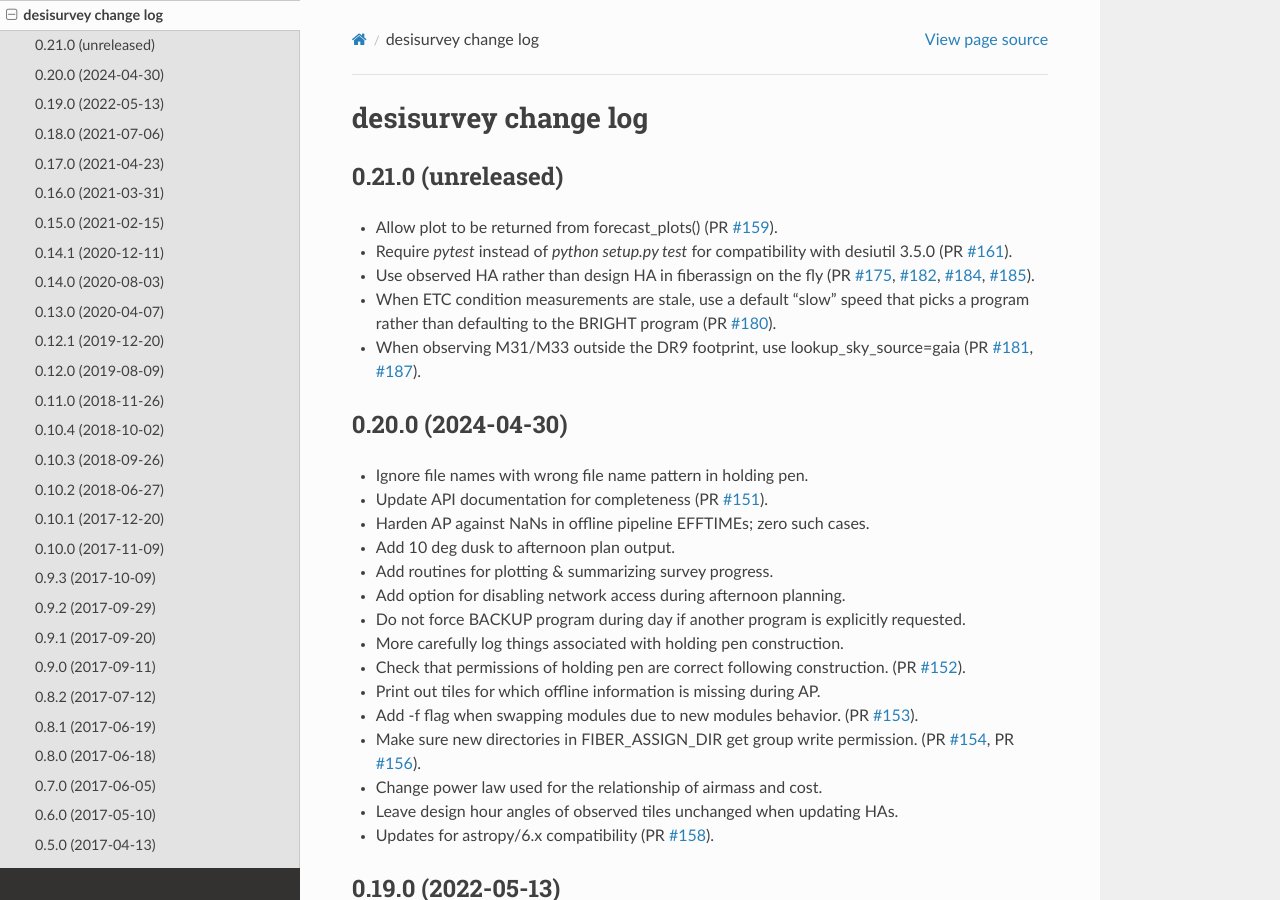
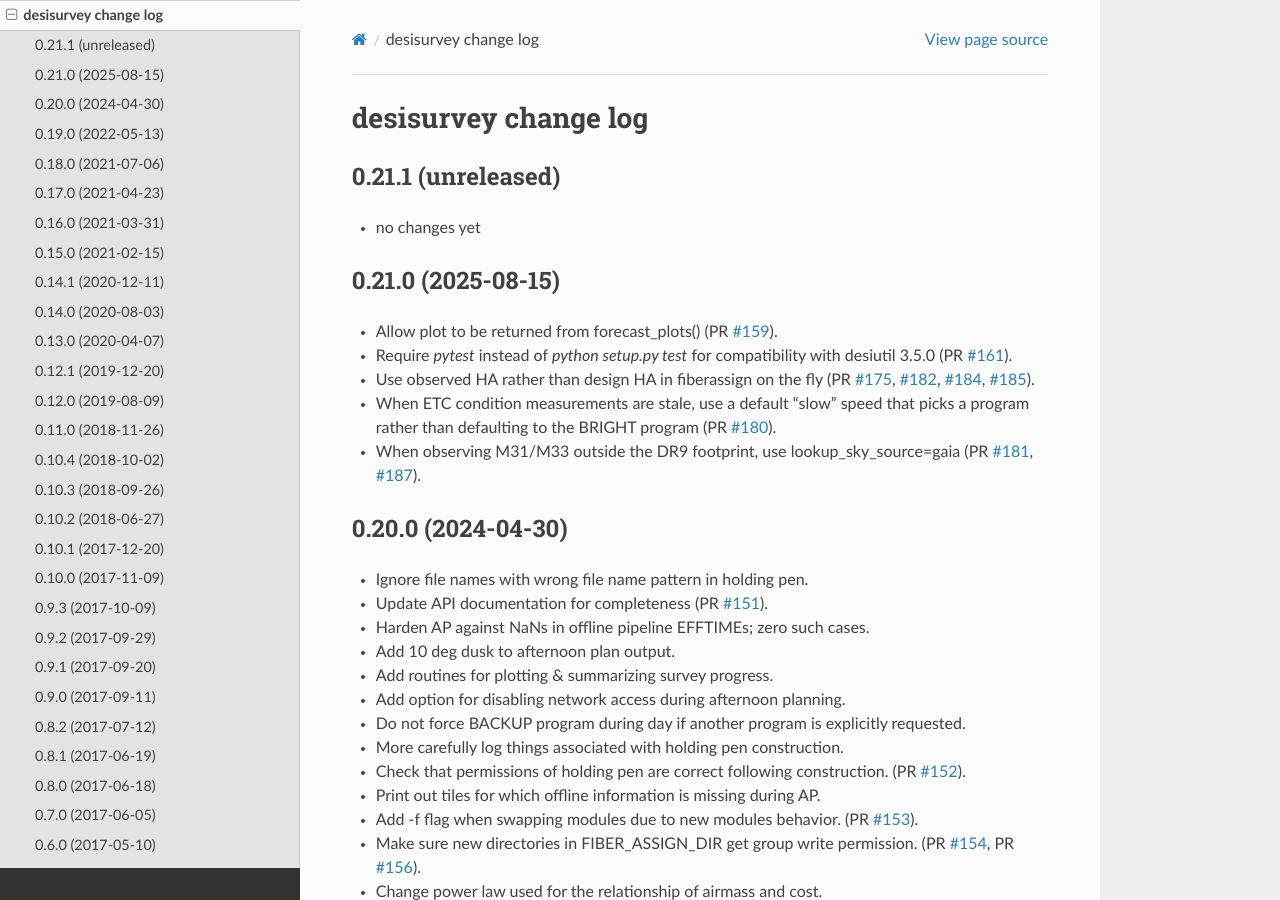
Before and after one commit to desihub/desisurvey, a Sphinx documentation site: the page built from doc/changes.rst, in a window 1280 px wide and 900 px high. Built offline with Sphinx 7.4.7 and the Read the Docs theme 3.1.0, drawn with Linux system fonts in a browser that asks for light colours.

Commit message:
update version for desisurvey/0.2.1

```diff
--- a/doc/changes.rst
+++ b/doc/changes.rst
@@ -2,7 +2,12 @@
 desisurvey change log
 =====================
 
-0.21.0 (unreleased)
+0.21.1 (unreleased)
+-------------------
+
+* no changes yet
+
+0.21.0 (2025-08-15)
 -------------------
 
 * Allow plot to be returned from forecast_plots() (PR `#159`_).
--- a/py/desisurvey/_version.py
+++ b/py/desisurvey/_version.py
@@ -1 +1 @@
-__version__ = '0.20.0.dev1165'
+__version__ = '0.2.1'
```
